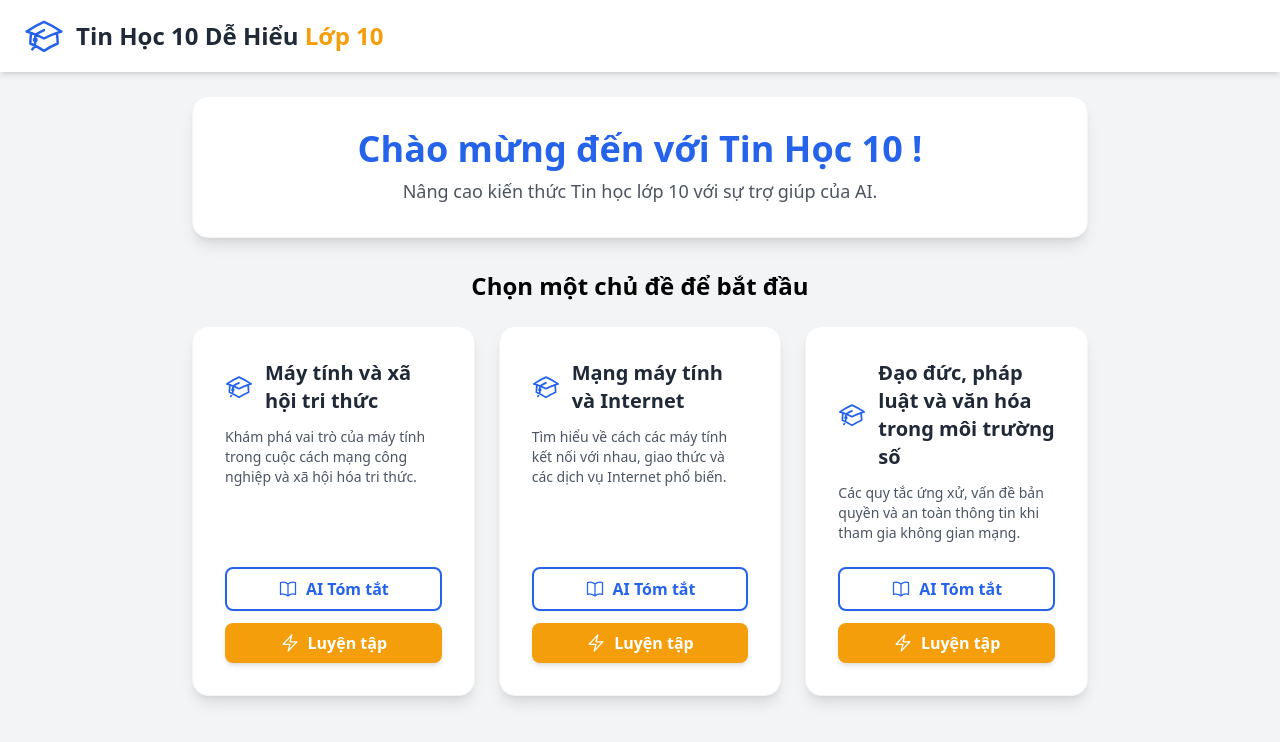
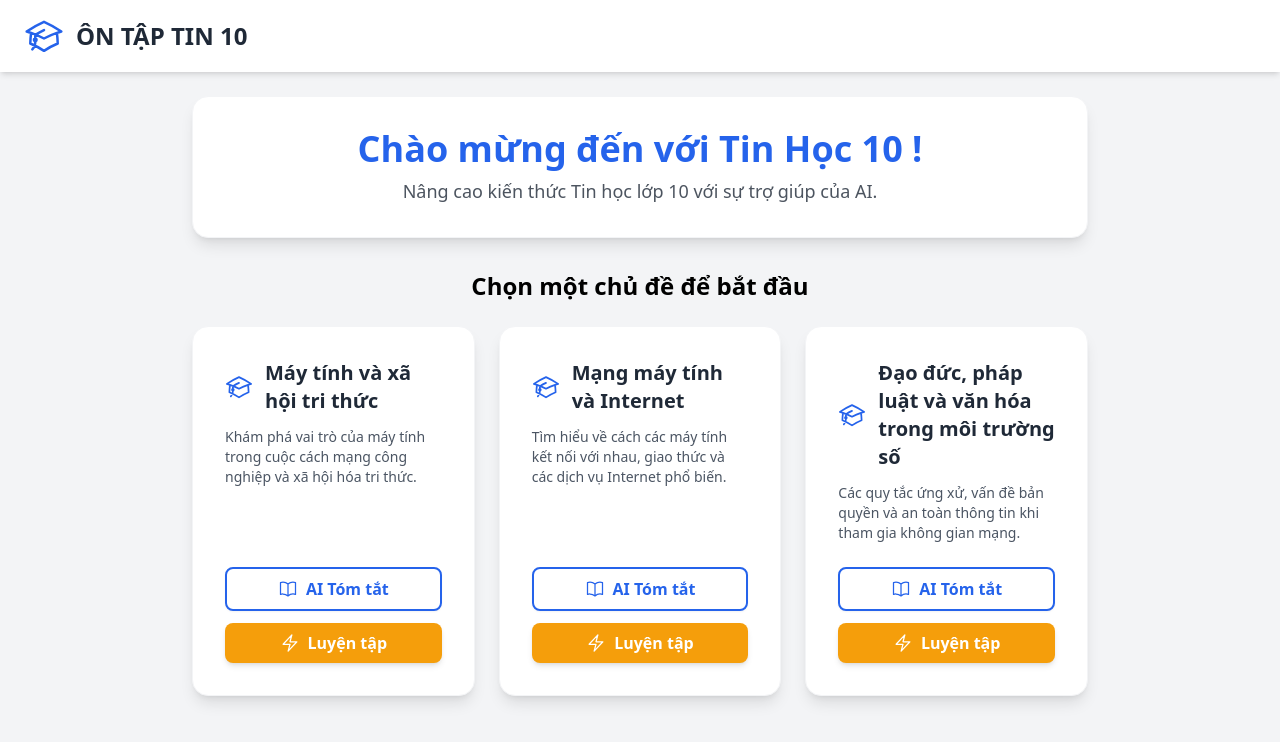
Before and after one commit to emhoctin/ontaptin10, a React (Vite) app: page / in a window 1280 px wide. Shown: the top 742 px of the page. Built offline with nearby package versions, Linux system fonts and the light colour scheme.

Commit message:
Update header title from 'Tin Học 10 Dễ Hiểu' to 'ÔN TẬP TIN 10'

```diff
--- a/components/Header.tsx
+++ b/components/Header.tsx
@@ -7,7 +7,7 @@ const Header: React.FC = () => {
       <div className="container mx-auto px-4 md:px-6 py-4 flex items-center justify-center md:justify-start">
         <AcademicCapIcon className="w-10 h-10 text-primary" />
         <h1 className="text-2xl font-bold text-dark ml-3">
-          Tin Học 10 Dễ Hiểu <span className="text-secondary font-semibold">Lớp 10</span>
+          ÔN TẬP TIN 10 <span className="text-secondary font-semibold"> </span>
         </h1>
       </div>
     </header>
```
